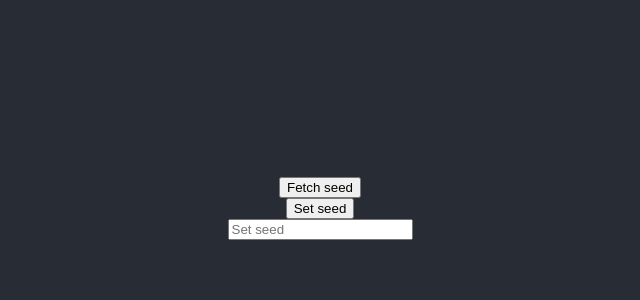
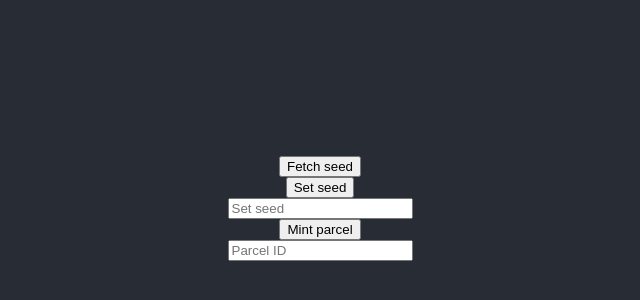
Before and after one commit to vincentpalma/2d-world, a React (Create React App) app: page / in a window 1280 px wide. Shown: the part 192-492 px from the top of the page, without its empty margins (320-960 px from the left). Built offline with nearby package versions, Linux system fonts and the light colour scheme.

Commit message:
mint basic

```diff
--- a/src/App.js
+++ b/src/App.js
@@ -9,6 +9,7 @@ const worldAddress = "0xe7f1725E7734CE288F8367e1Bb143E90bb3F0512"
 function App() {
   // store seed in local state
   const [seed, setSeedValue] = useState()
+  const [parcelId, setParcelId] = useState()
 
   // request access to the user's MetaMask account
   async function requestAccount() {
@@ -43,12 +44,26 @@ function App() {
     }
   }
 
+  async function mintParcel() {
+    if (typeof window.ethereum !== 'undefined') {
+      await requestAccount()
+      const provider = new ethers.providers.Web3Provider(window.ethereum);
+      const signer = provider.getSigner()
+      const contract = new ethers.Contract(worldAddress, World.abi, signer)
+      const options = {value: ethers.utils.parseEther("1.0")}
+      const transaction = await contract.mintParcel(parseInt(parcelId), options)
+      await transaction.wait()
+    }
+  }
+
   return (
     <div className="App">
       <header className="App-header">
         <button onClick={fetchSeed}>Fetch seed</button>
         <button onClick={setSeed}>Set seed</button>
         <input onChange={e => setSeedValue(e.target.value)} placeholder="Set seed" />
+        <button onClick={mintParcel}>Mint parcel</button>
+        <input onChange={e => setParcelId(e.target.value)} placeholder="Parcel ID" />
       </header>
     </div>
   );
```
Also changed, not shown: 1 other file (tests, documents, lock files or other folders).
